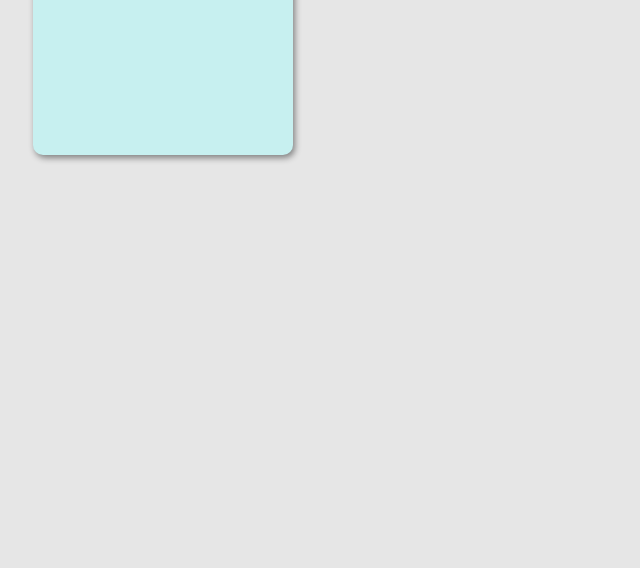
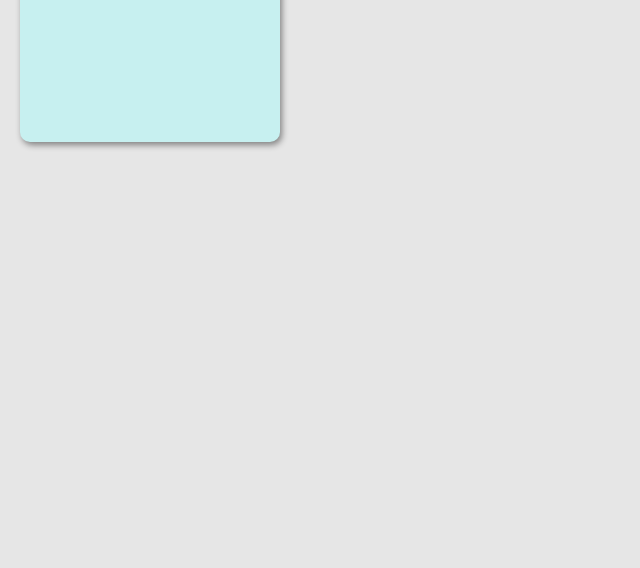
Before and after one commit to GreeceLight/BookLibraryJS, a plain HTML site: page index.html in a window 1280 px wide. Shown: the part 258-826 px from the top of the page, without its empty margins (0-640 px from the left). After the commit the page ends 800 px from the top, so only its background shows below. Drawn offline with Linux system fonts and the light colour scheme.

Commit message:
Fixed bug with Windows OS appearing different

```diff
--- a/style.css
+++ b/style.css
@@ -1,6 +1,6 @@
 body{
     display: flex;
-    padding: 1%; margin: 0%;
+    padding: 0%; margin: 0%;
     background-color: rgb(230, 230, 230);
     font-family: 'Trebuchet MS', 'Lucida Sans Unicode', 'Lucida Grande', 'Lucida Sans', Arial, sans-serif
 }
@@ -10,6 +10,7 @@ h1, h2, h3, h4, h5{
 
 .book-section{
     display: grid;
+    width: 100%; height: 100vh;
     overflow: scroll;
     grid-template-columns: repeat(4, 300px);
     grid-template-rows: repeat(2, 400px);
```
